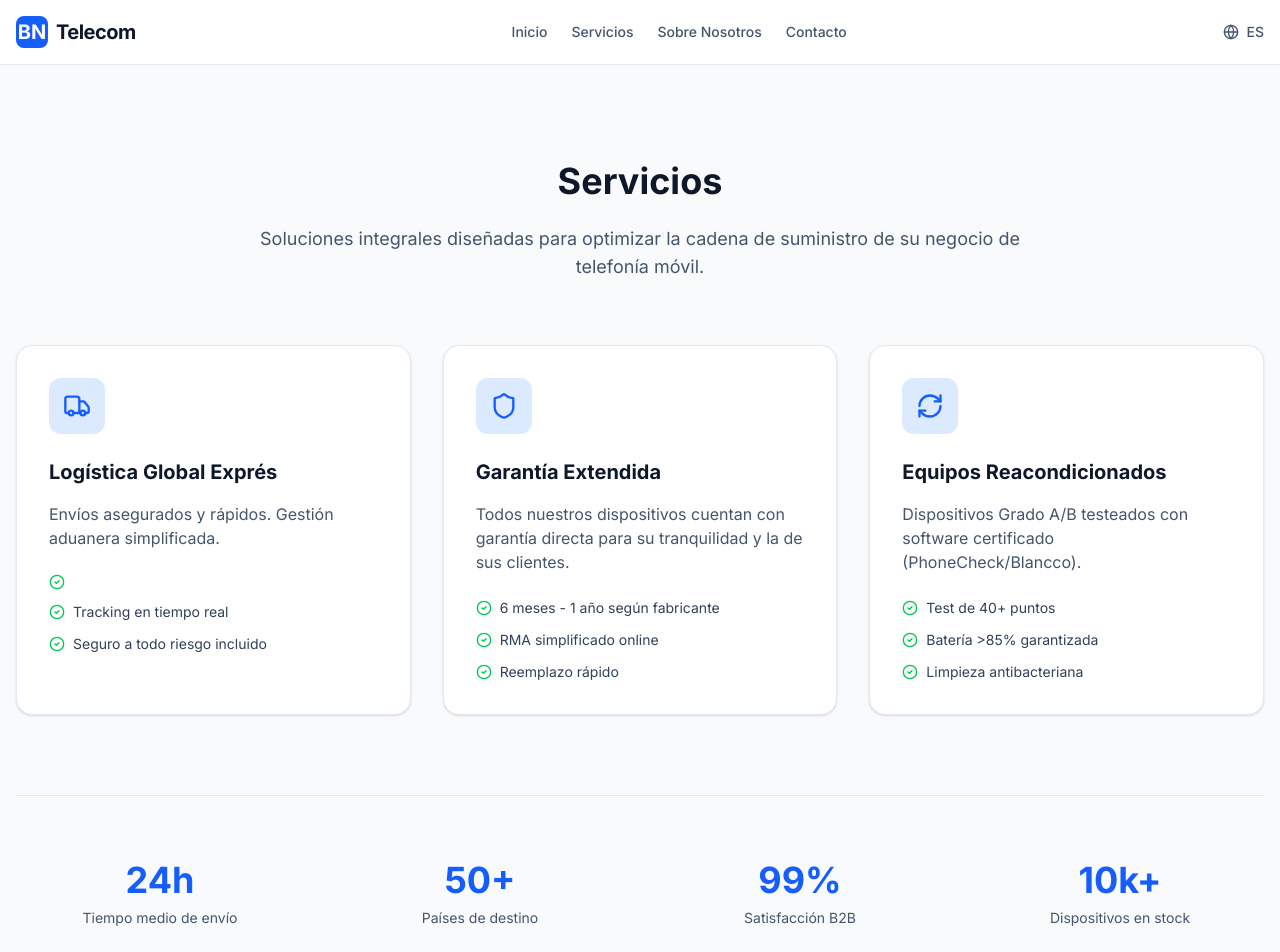
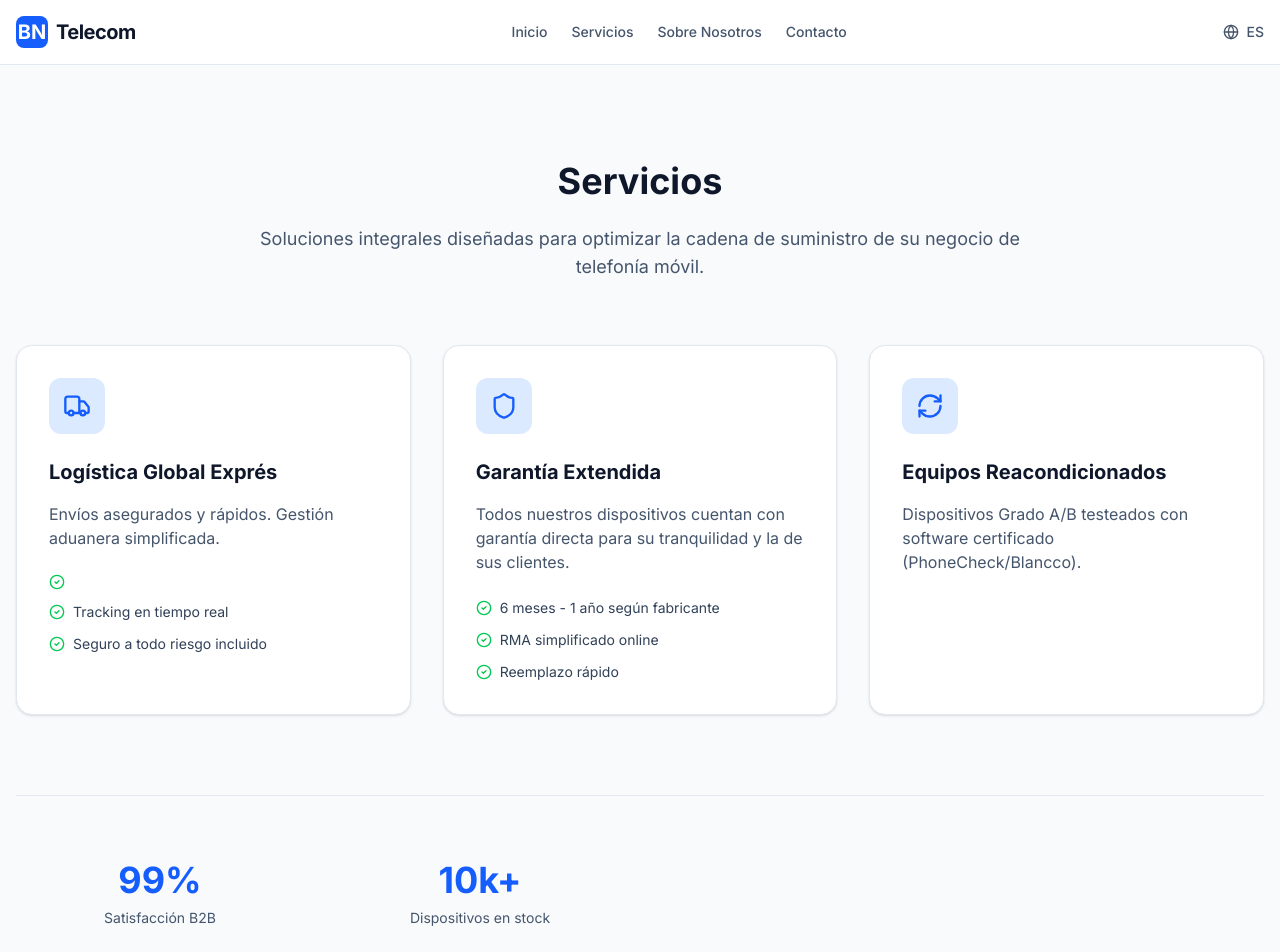
Before and after one commit to bntelecommm-create/BN-telecom, a React (Vite) app: page /services in a window 1280 px wide. Shown: the top 952 px of the page. Built offline with nearby package versions, Linux system fonts and the light colour scheme.

Commit message:
Remove redundant service details and stats from Services page

```diff
--- a/src/pages/Services.tsx
+++ b/src/pages/Services.tsx
@@ -68,30 +68,11 @@ export default function Services() {
             <p className="text-slate-600 dark:text-slate-400 mb-6">
               Dispositivos Grado A/B testeados con software certificado (PhoneCheck/Blancco).
             </p>
-            <ul className="space-y-3">
-              <li className="flex items-center gap-2 text-sm text-slate-700 dark:text-slate-300">
-                <CheckCircle2 className="w-4 h-4 text-green-500" /> Test de 40+ puntos
-              </li>
-              <li className="flex items-center gap-2 text-sm text-slate-700 dark:text-slate-300">
-                <CheckCircle2 className="w-4 h-4 text-green-500" /> Batería &gt;85% garantizada
-              </li>
-              <li className="flex items-center gap-2 text-sm text-slate-700 dark:text-slate-300">
-                <CheckCircle2 className="w-4 h-4 text-green-500" /> Limpieza antibacteriana
-              </li>
-            </ul>
           </div>
         </div>
 
         {/* Stats */}
         <div className="mt-20 grid grid-cols-2 md:grid-cols-4 gap-8 border-t border-slate-200 dark:border-slate-800 pt-16">
-          <div className="text-center">
-            <div className="text-4xl font-bold text-blue-600 dark:text-blue-400 mb-2">24h</div>
-            <div className="text-sm text-slate-600 dark:text-slate-400">Tiempo medio de envío</div>
-          </div>
-          <div className="text-center">
-            <div className="text-4xl font-bold text-blue-600 dark:text-blue-400 mb-2">50+</div>
-            <div className="text-sm text-slate-600 dark:text-slate-400">Países de destino</div>
-          </div>
           <div className="text-center">
             <div className="text-4xl font-bold text-blue-600 dark:text-blue-400 mb-2">99%</div>
             <div className="text-sm text-slate-600 dark:text-slate-400">Satisfacción B2B</div>
```
